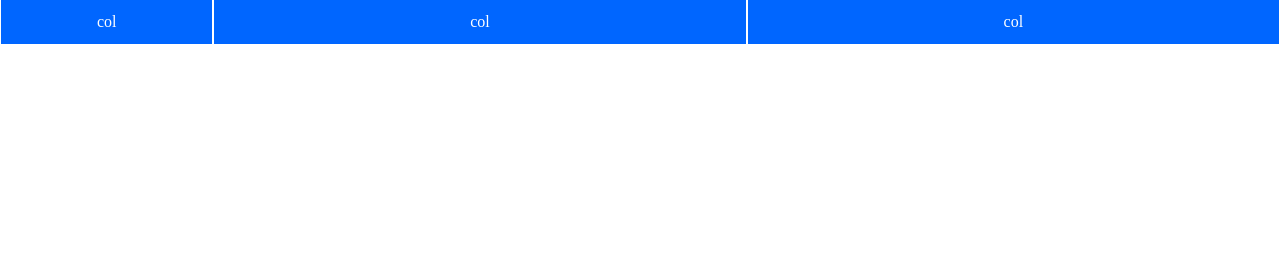
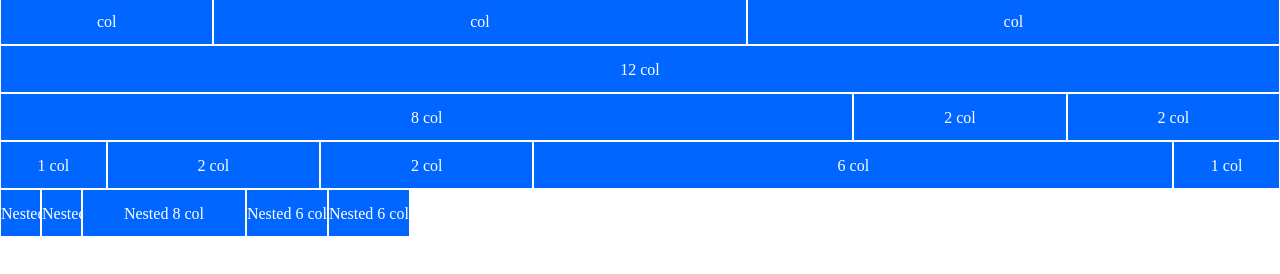
Before and after one commit to Gozzissimo/html-css-12bool, a plain HTML site: page index.html in a window 1280 px wide. Shown: the part 88-362 px from the top of the page. Drawn offline with Linux system fonts and the light colour scheme.

Commit message:
nested in progress

```diff
--- a/index.html
+++ b/index.html
@@ -33,6 +33,32 @@
             <div class="col-5">col</div>
             <div class="col-5">col</div>
         </div>
+        <div class="row">
+            <div class="col-12">12 col</div>
+        </div>
+        <div class="row">
+            <div class="col-8">8 col</div>
+            <div class="col-2">2 col</div>
+            <div class="col-2">2 col</div>
+        </div>
+        <div class="row">
+            <div class="col-1">1 col</div>
+            <div class="col-2">2 col</div>
+            <div class="col-2">2 col</div>
+            <div class="col-6">6 col</div>
+            <div class="col-1">1 col</div>
+        </div>
+        <div class="row">
+            <div class="row">
+                <div class="col-2">Nested 2 col</div>
+                <div class="col-2">Nested 2 col</div>
+                <div class="col-8">Nested 8 col</div>
+            </div>
+            <div class="row">
+                <div class="col-6">Nested 6 col</div>
+                <div class="col-6">Nested 6 col</div>
+            </div>
+        </div>
     </div>
 </body>
 </html>
```
